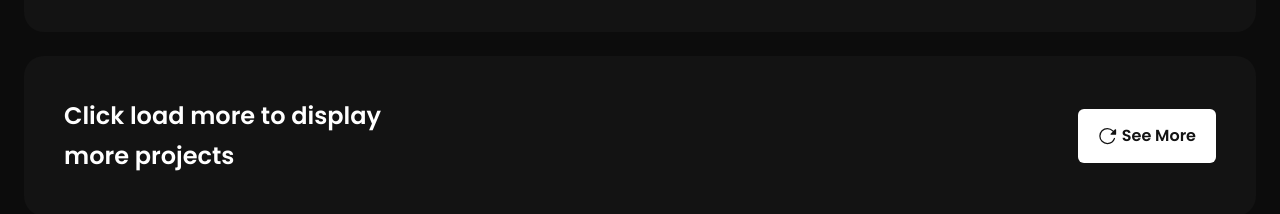
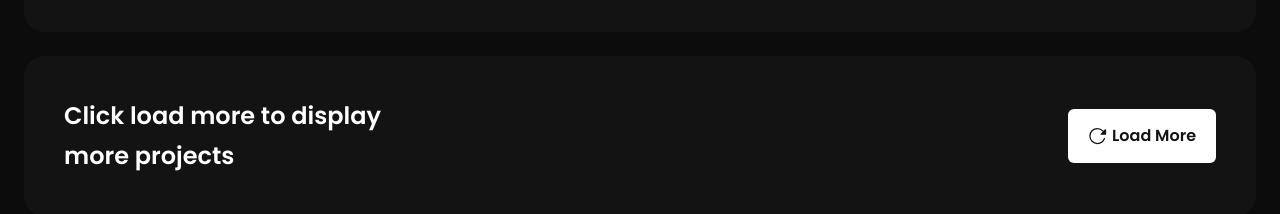
Before and after one commit to Fadel-Mahamid30/My-portofolio, a React (Vite) app: page /projects in a window 1280 px wide. Shown: the part 1080-1294 px from the top of the page. Built offline with nearby package versions, Linux system fonts and the light colour scheme.

Commit message:
create pages

```diff
--- a/src/views/pages/About.jsx
+++ b/src/views/pages/About.jsx
@@ -114,7 +114,7 @@ const About = ({ data, setLanguage }) => {
                                   {career.working_period}
                                 </p>
                               </div>
-                              <p className="text-base hp:text-lg font-light text-white">
+                              <p className="text-lg hp:text-lg font-light text-white">
                                 {career.descriptions}
                               </p>
                             </div>
--- a/src/views/pages/Projects.jsx
+++ b/src/views/pages/Projects.jsx
@@ -59,7 +59,7 @@ const Projects = ({ data, setLanguage }) => {
                       disible={disabledBtn}
                     >
                       <span className="text-base font-semibold block">
-                        See More
+                        Load More
                       </span>
                     </Button>
                   </div>
```
